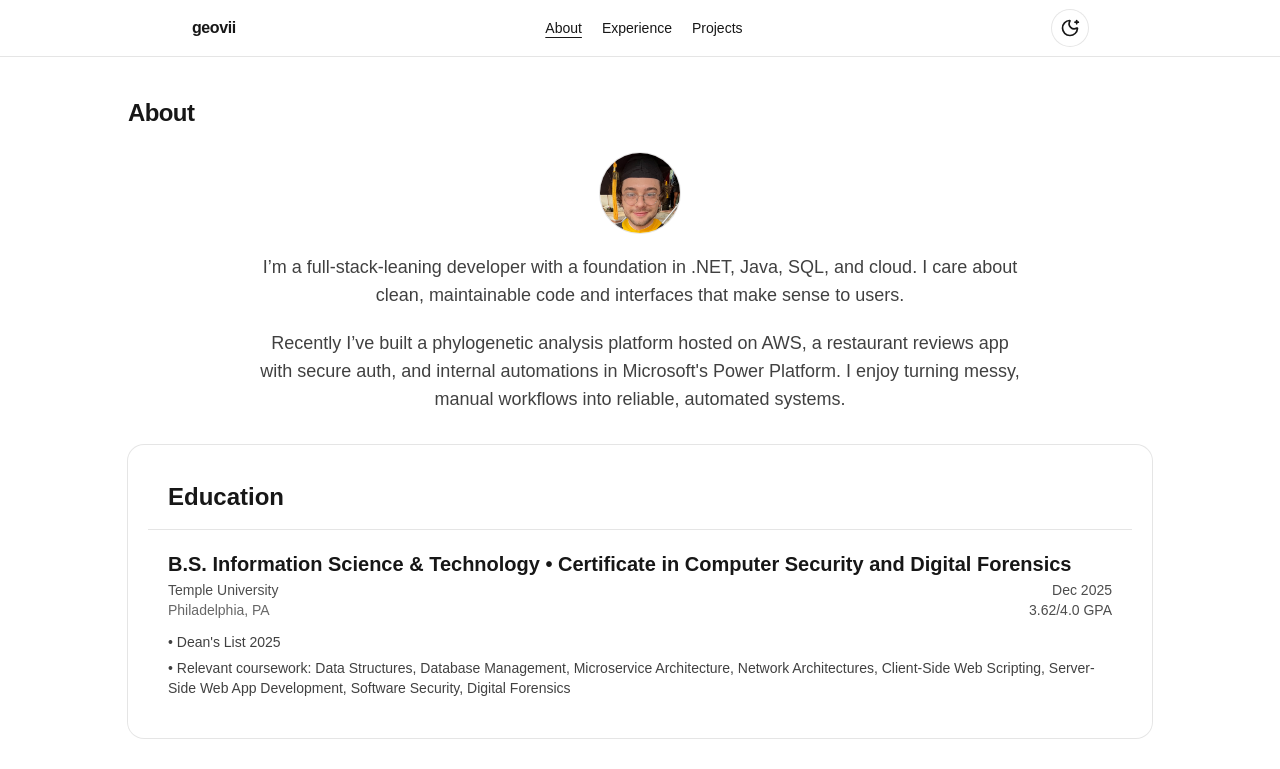
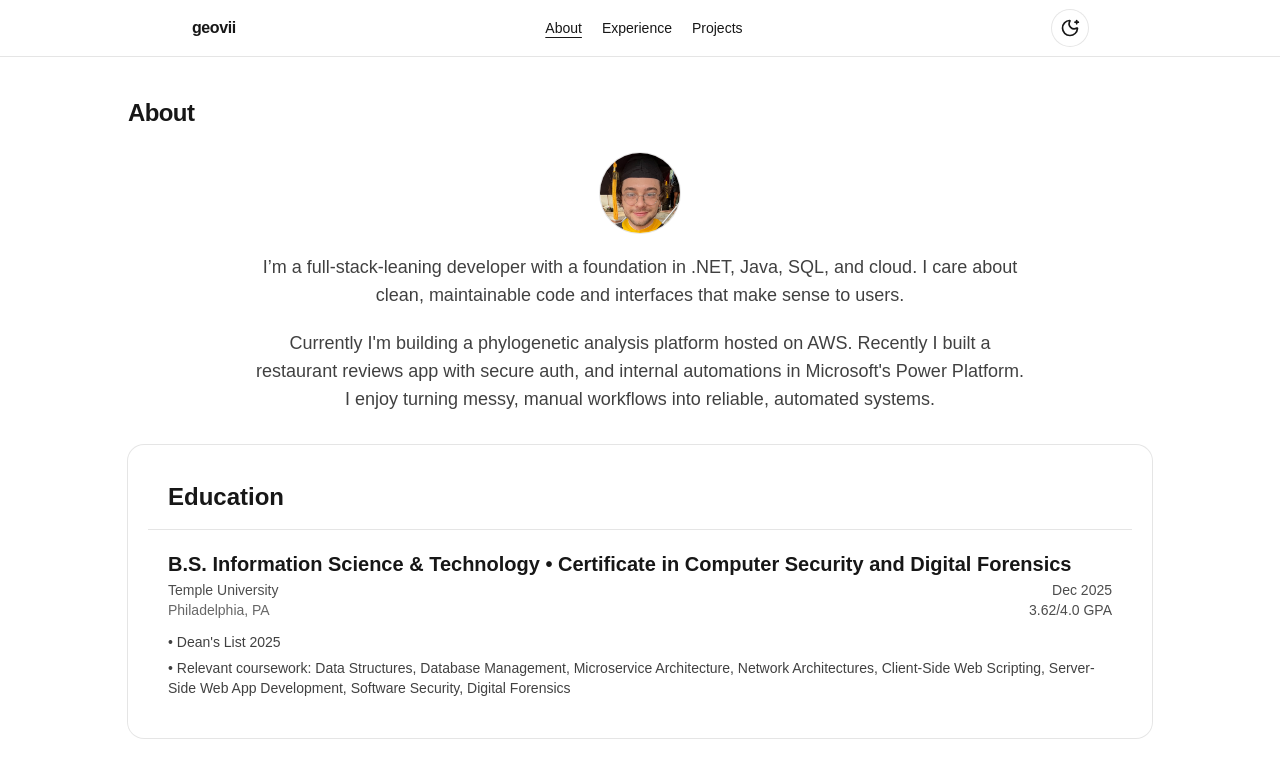
Before and after one commit to GeorgeVekios/geovii.dev, a Next.js app: page /about in a window 1280 px wide. Shown: the top 769 px of the page. Built offline with nearby package versions, Linux system fonts and the light colour scheme.

Commit message:
Updated Fading on About page About page properly staggers fade-in of sections

```diff
--- a/components/AboutHeader.tsx
+++ b/components/AboutHeader.tsx
@@ -1,30 +1,27 @@
 import Image from "next/image";
 import { AboutContent } from "@/types";
+import FadeIn from "@/components/FadeIn"; // ⬅️ add
 
 export default function AboutHeader({ data }: { data: AboutContent }) {
   const { avatar, intro } = data;
 
   return (
+    <FadeIn> {/* subtle entrance for the header block */}
       <div className="max-w-3xl mx-auto text-center">
         {avatar && (
+          <FadeIn delay={0.10}>
             <div className="mx-auto relative h-20 w-20 rounded-full overflow-hidden ring-1 ring-black/10 dark:ring-white/10">
-          <Image
-            src={avatar}
-            alt="Profile photo"
-            fill
-            sizes="80px"
-            className="object-cover"
-          />
+              <Image src={avatar} alt="Profile photo" fill sizes="80px" className="object-cover" />
             </div>
+          </FadeIn>
         )}
-      {intro.map((p) => (
-        <p
-          key={p}
-          className="mt-5 text-base sm:text-lg text-black/75 dark:text-white/75"
-        >
-          {p}
-        </p>
+
+        {intro.map((p, i) => (
+          <FadeIn key={p} delay={0.08 * (i + 1)}>
+            <p className="mt-5 text-base sm:text-lg text-black/75 dark:text-white/75">{p}</p>
+          </FadeIn>
         ))}
       </div>
+    </FadeIn>
   );
 }
--- a/components/EducationCard.tsx
+++ b/components/EducationCard.tsx
@@ -1,11 +1,13 @@
 import Card from "@/components/Card";
 import { EducationItem } from "@/types";
+import FadeIn from "@/components/FadeIn";
 
 export default function EducationCard({ items }: { items: EducationItem[] }) {
   if (!items?.length) return null;
 
   return (
     <div className="mt-8 max-w-5xl mx-auto">
+      <FadeIn delay={0.50}>
       <Card className="p-0">
         {/* Section header */}
         <div className="px-4 sm:px-5 py-4 border-b border-black/10 dark:border-white/10">
@@ -65,6 +67,7 @@ export default function EducationCard({ items }: { items: EducationItem[] }) {
           ))}
         </ul>
       </Card>
+      </FadeIn>
     </div>
   );
 }
--- a/components/SkillsGrid.tsx
+++ b/components/SkillsGrid.tsx
@@ -1,4 +1,5 @@
 import Card from "@/components/Card";
+import FadeIn from "@/components/FadeIn"; // ⬅️ add
 
 export default function SkillsGrid({
   strengths,
@@ -6,19 +7,23 @@ export default function SkillsGrid({
 }: { strengths: string[]; learning: string[] }) {
   return (
     <div className="mt-8 grid gap-4 sm:gap-6 sm:grid-cols-2 max-w-5xl mx-auto">
+      <FadeIn delay={0.75}>
         <Card>
           <h3 className="text-base sm:text-lg font-semibold">What I’m good at</h3>
           <ul className="mt-3 space-y-1.5 text-sm text-left text-black/75 dark:text-white/75">
             {strengths.map((s) => <li key={s}>• {s}</li>)}
           </ul>
         </Card>
+      </FadeIn>
 
+      <FadeIn delay={0.80}>
         <Card>
           <h3 className="text-base sm:text-lg font-semibold">Currently learning</h3>
           <ul className="mt-3 space-y-1.5 text-sm text-left text-black/75 dark:text-white/75">
             {learning.map((l) => <li key={l}>• {l}</li>)}
           </ul>
         </Card>
+      </FadeIn>
     </div>
   );
 }
--- a/data/about.ts
+++ b/data/about.ts
@@ -4,7 +4,7 @@ export const about: AboutContent = {
   avatar: "/george.jpg",
   intro: [
     "I’m a full-stack-leaning developer with a foundation in .NET, Java, SQL, and cloud. I care about clean, maintainable code and interfaces that make sense to users.",
-    "Recently I’ve built a phylogenetic analysis platform hosted on AWS, a restaurant reviews app with secure auth, and internal automations in Microsoft's Power Platform. I enjoy turning messy, manual workflows into reliable, automated systems.",
+    "Currently I'm building a phylogenetic analysis platform hosted on AWS. Recently I built a restaurant reviews app with secure auth, and internal automations in Microsoft's Power Platform. I enjoy turning messy, manual workflows into reliable, automated systems.",
   ],
   strengths: [
     "Designing REST APIs and wiring them to real UIs",
```
Lines whose indentation alone changed are shown as unchanged.
